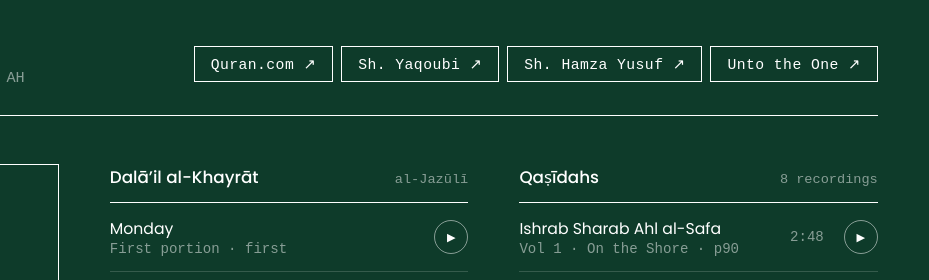
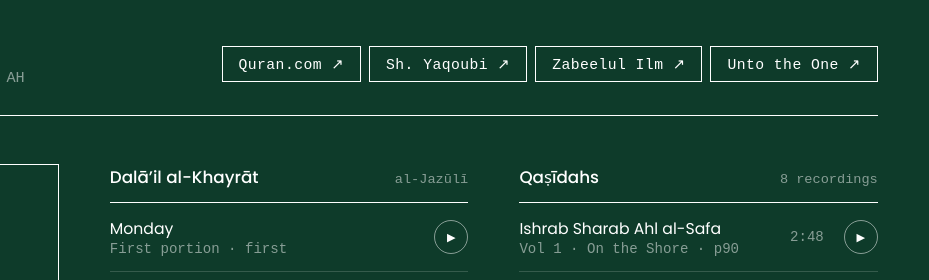
Before and after one commit to aymanwork07-cell/al-mawarid, a plain HTML site: page index.html in a window 1280 px wide. Shown: the top 280 px of the page, 351-1280 px from the left. Drawn offline with Linux system fonts and the light colour scheme; a web font is replaced by a local one.

Commit message:
Replace Sh. Hamza Yusuf link with Zabeelul Ilm
Co-Authored-By: Claude Opus 5.5 <noreply@anthropic.com>
Claude-Session: https://claude.ai/code/session_01Ei3KGiGDienke1PN2tKRux

```diff
--- a/index.html
+++ b/index.html
@@ -106,7 +106,7 @@ footer a{color:var(--w7)}
     <nav class="links">
       <a href="https://quran.com/" target="_blank" rel="noopener">Quran.com ↗</a>
       <a href="https://www.youtube.com/@ShaykhAlYaqoubi" target="_blank" rel="noopener">Sh. Yaqoubi ↗</a>
-      <a href="https://www.youtube.com/@HamzaYusuf" target="_blank" rel="noopener">Sh. Hamza Yusuf ↗</a>
+      <a href="https://www.youtube.com/@ZabeelulIlm/videos" target="_blank" rel="noopener">Zabeelul Ilm ↗</a>
       <a href="https://untotheone.com/" target="_blank" rel="noopener">Unto the One ↗</a>
     </nav>
   </header>
```
